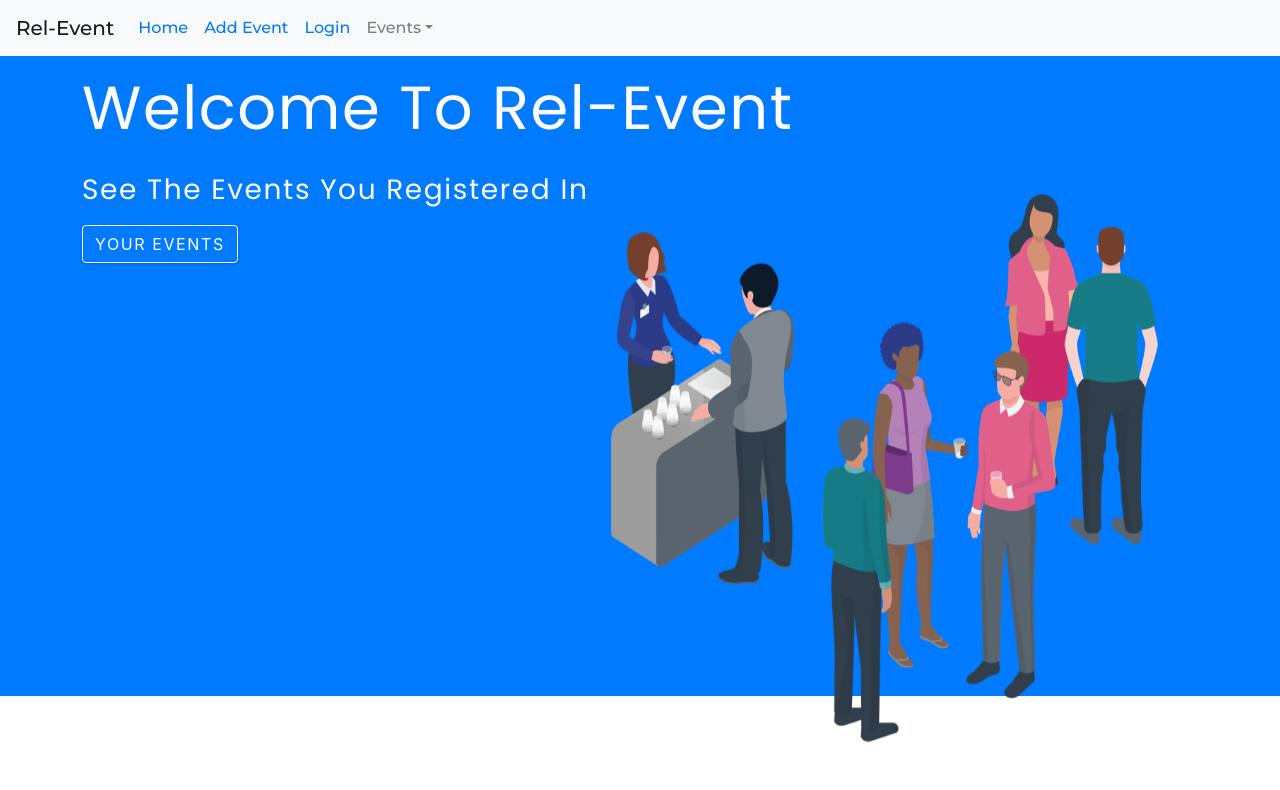
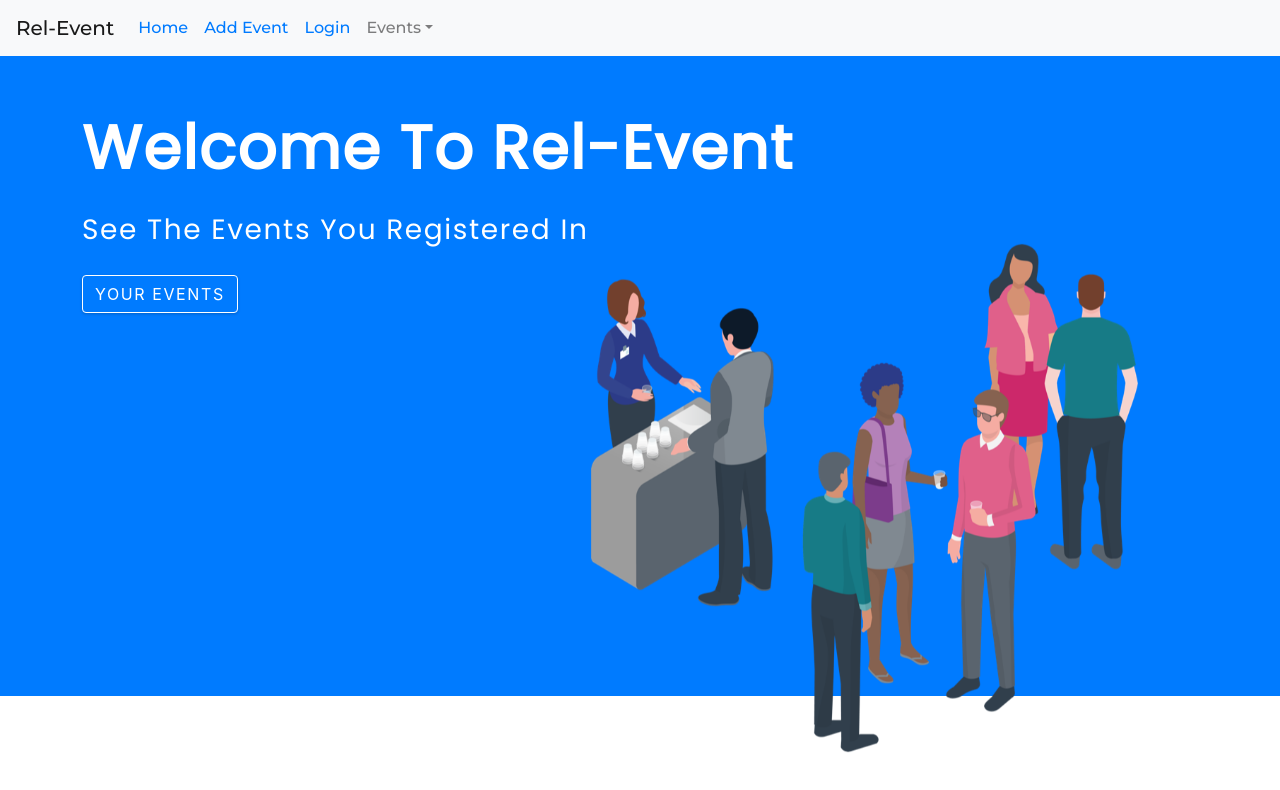
Before and after one commit to Pulkit007/event-manager, a React (Create React App) app: page / in a window 1280 px wide. Shown: the top 790 px of the page. Built offline with nearby package versions, Linux system fonts and the light colour scheme; no server answers.

Commit message:
added more styling

```diff
--- a/public/index.html
+++ b/public/index.html
@@ -30,7 +30,7 @@
 <link rel="preconnect" href="https://fonts.googleapis.com">
 <link rel="preconnect" href="https://fonts.gstatic.com" crossorigin>
 <link href="https://fonts.googleapis.com/css2?family=Poppins&display=swap" rel="stylesheet">
-    <title>React App</title>
+    <title>Rel-Event</title>
   </head>
   <body>
     <noscript>You need to enable JavaScript to run this app.</noscript>
--- a/src/App.js
+++ b/src/App.js
@@ -66,6 +66,7 @@ function App() {
             <UpcomingEvent
               upcoming={upcomingData}
               setUpcoming={setUpcomingData}
+              login={login}
             />
           </Route>
         </Switch>
--- a/src/Header.js
+++ b/src/Header.js
@@ -37,7 +37,11 @@ const header = ({ login }) => {
               <Link to="/pastevents">Past Events</Link>
             </NavDropdown.Item>
             <NavDropdown.Item>
-              <Link to="/upcomingevents">Upcoming Events</Link>
+              {login ? (
+                <Link to="/upcomingevents">Upcoming Events</Link>
+              ) : (
+                <Link to="/login">Upcoming Events</Link>
+              )}
             </NavDropdown.Item>
           </NavDropdown>
         </Nav>
--- a/src/Home.js
+++ b/src/Home.js
@@ -8,8 +8,16 @@ const Home = ({ login }) => {
     <Wrapper>
       <section>
         <div style={{ padding: "0px 50px" }}>
-          <h1 style={{ paddingBottom: "20px" }}>Welcome to Rel-Event</h1>
-          <h3 style={{ paddingBottom: "10px" }}>
+          <h1
+            style={{
+              paddingBottom: "20px",
+              fontWeight: "700",
+              paddingTop: "40px",
+            }}
+          >
+            Welcome to Rel-Event
+          </h1>
+          <h3 style={{ paddingBottom: "20px" }}>
             See the events you registered in
           </h3>
           {login ? (
@@ -27,9 +35,9 @@ const Home = ({ login }) => {
             style={{
               width: "45%",
               margin: "-70px auto",
-              height: "550px",
+              height: "510px",
               float: "right",
-              marginRight: "90px",
+              marginRight: "110px",
             }}
             src="./images/event_home.png"
             alt="home_cover"
--- a/src/Login.js
+++ b/src/Login.js
@@ -8,7 +8,7 @@ const Login = ({ login, setLogin }) => {
     <Wrapper>
       <div className="container">
         <img src="./images/login-event.png" alt="Rel-event" />
-        <h1>Rel-Event</h1>
+        <h1 style={{ fontFamily: "Poppins", fontWeight: "bold" }}>Rel-Event</h1>
         <div className="form">
           <form>
             <div className="grey-text">
@@ -19,6 +19,7 @@ const Login = ({ login, setLogin }) => {
                 validate
                 error="wrong"
                 success="right"
+                style={{ borderRadius: "5px" }}
               />
               <MDBInput
                 icon="lock"
@@ -26,6 +27,7 @@ const Login = ({ login, setLogin }) => {
                 group
                 type="email"
                 validate
+                style={{ borderRadius: "5px" }}
               />
             </div>
           </form>
@@ -36,6 +38,7 @@ const Login = ({ login, setLogin }) => {
               setLogin(true);
             }}
             className="btn"
+            style={{ border: "1px solid black" }}
           >
             login / sign up
           </button>
@@ -45,7 +48,7 @@ const Login = ({ login, setLogin }) => {
   );
 };
 const Wrapper = styled.section`
-  min-height: 100vh;
+  min-height: 40rem;
   display: grid;
   place-items: center;
   .container {
@@ -56,6 +59,7 @@ const Wrapper = styled.section`
   }
   .form {
     margin: 0 auto;
+    font-family: "Poppins";
   }
   MDBRow {
     margin: 0 auto;
@@ -69,5 +73,8 @@ const Wrapper = styled.section`
   h1 {
     margin-bottom: 1.5rem;
   }
+  button {
+    margin-top: 10px;
+  }
 `;
 export default Login;
--- a/src/UpcomingEvent.js
+++ b/src/UpcomingEvent.js
@@ -3,7 +3,7 @@ import { Table } from "react-bootstrap";
 import styled from "styled-components";
 import { useEffect, useState } from "react";
 
-const UpcomingEvent = ({ upcoming, setUpcoming }) => {
+const UpcomingEvent = ({ upcoming, setUpcoming, login }) => {
   useEffect(() => {}, [upcoming]);
   return (
     <Wrapper>
```
